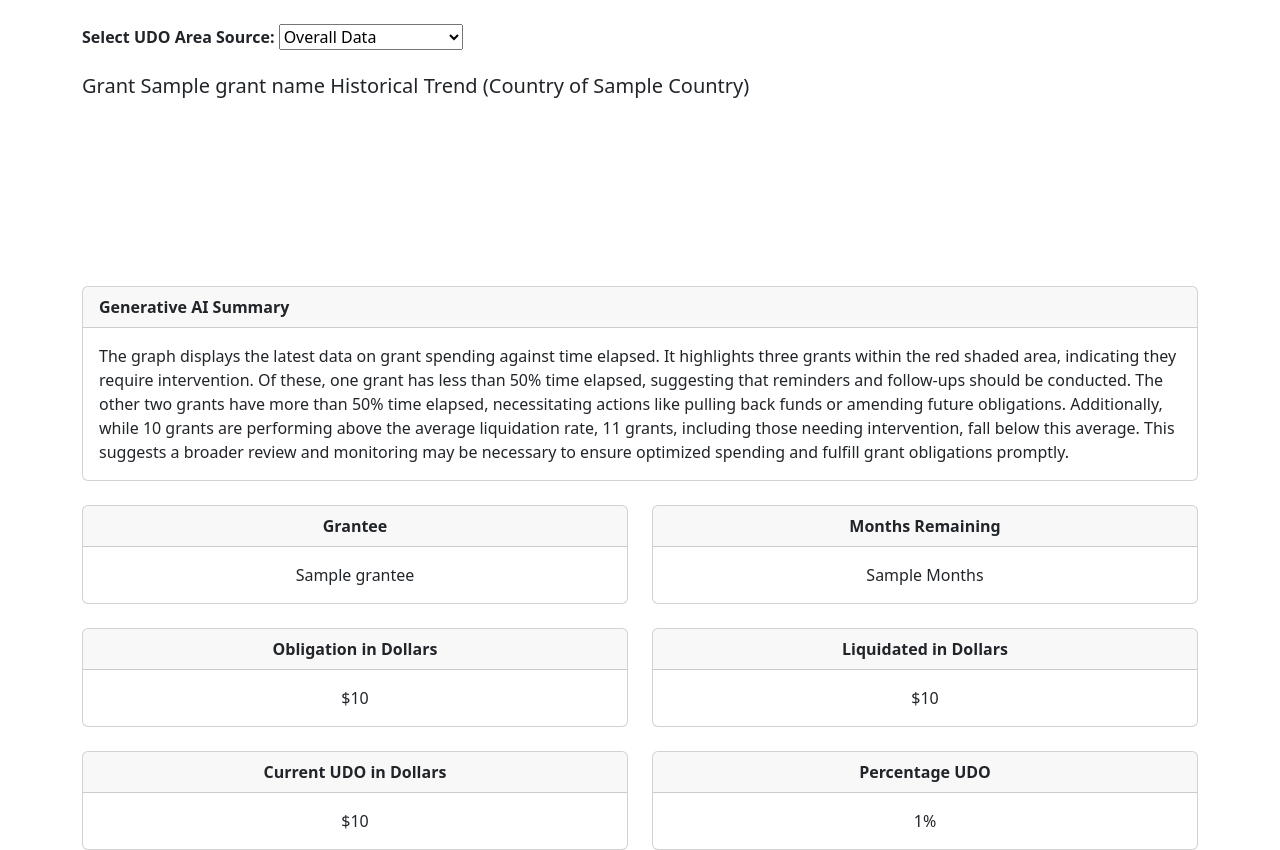
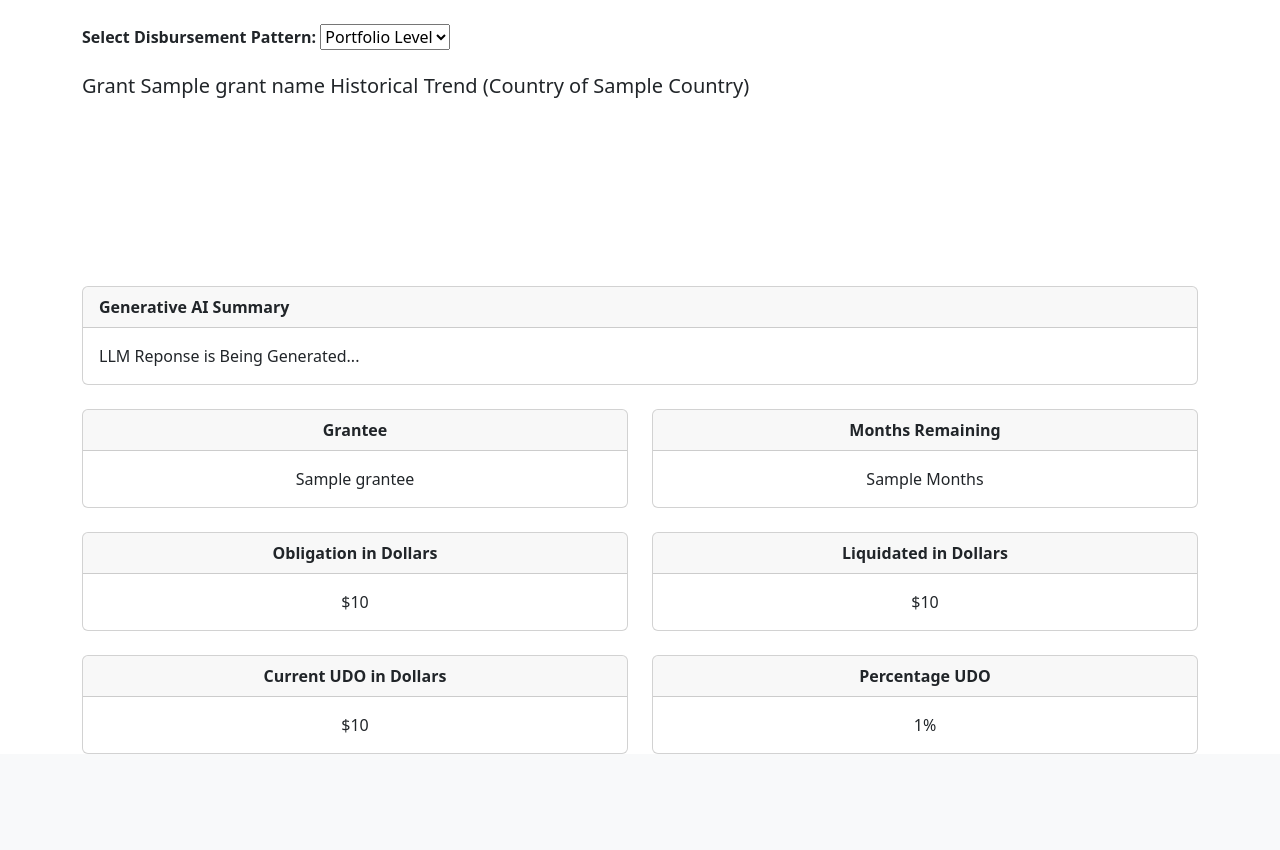
Before and after one commit to nmellachervu1/Grant-Management, a Flask app: template templates/grant_chart3.html in a window 1280 px wide. Shown: the part 56-906 px from the top of the page. After the commit the page ends 810 px from the top, so only its background shows below. Run offline with Flask 3, Linux system fonts and the light colour scheme; the template is opened without the code that fills it: most values are stand-ins (such as "Sample title", 1, 10 or a date in 2020); a map, chart or similar area stays blank; style sheets or scripts are compiled from the project's sources.

Commit message:
Updating grant tool naming conventions and small bug fixes

```diff
--- a/templates/grant_chart3.html
+++ b/templates/grant_chart3.html
@@ -2,10 +2,10 @@
 
 {% block body %}
 <div class="container-md mt-4">
-    <label for="dataSelector" style= "font-weight: bold;">Select UDO Area Source:</label>
+    <label for="dataSelector" style= "font-weight: bold;">Select Disbursement Pattern:</label>
     <select id="dataSelector">
-        <option value="data_global">Overall Data</option>
-        <option value="data_country">Country-Specific Data</option>
+        <option value="data_global">Portfolio Level</option>
+        <option value="data_country">Country Level</option>
     </select>
 </div>
 
@@ -23,7 +23,7 @@
                 </div>
                 <div class="card-body">
                     <p class="card-text", id="genai-summary">
-                        The graph displays the latest data on grant spending against time elapsed. It highlights three grants within the red shaded area, indicating they require intervention. Of these, one grant has less than 50% time elapsed, suggesting that reminders and follow-ups should be conducted. The other two grants have more than 50% time elapsed, necessitating actions like pulling back funds or amending future obligations. Additionally, while 10 grants are performing above the average liquidation rate, 11 grants, including those needing intervention, fall below this average. This suggests a broader review and monitoring may be necessary to ensure optimized spending and fulfill grant obligations promptly.
+                        LLM Reponse is Being Generated...
                     </p>
                 </div>
             </div>
@@ -105,6 +105,9 @@
         const grant_udo = "{{ grant_udo }}";
         const obligationForecast = {{ forecast_data|tojson }};
 
+        //log the data_country to the console
+        // console.log(data_country);
+
         // Adjust overlayData x-axis values
         overlayData.GrantTimeElapsed = overlayData.GrantTimeElapsed.map(x => x * 60 / 12 * 0.01);
 
@@ -117,6 +120,8 @@
         // Adjust forecast data x-axis values
         obligationForecast.GrantTimeElapsed = obligationForecast.GrantTimeElapsed.map(x => x * 60 / 12 * 0.01);
 
+        //Adjust data_glovbal x-axis values
+        data_global.GrantTimeElapsed = data_global.GrantTimeElapsed.map(x => x * 60 / 12 * 0.01);
 
 
 
@@ -126,7 +131,7 @@
             const lastX = overlayData.GrantTimeElapsed[overlayData.GrantTimeElapsed.length - 1];
             const lastY = overlayData.ObligationSpent[overlayData.ObligationSpent.length - 1];
 
-            data.GrantTimeElapsed = data.GrantTimeElapsed.map(x => x * 60 / 12 * 0.01);
+            //data.GrantTimeElapsed = data.GrantTimeElapsed.map(x => x * 60 / 12 * 0.01);
 
             const myChart = new Chart(ctx, {
                 type: 'line',
@@ -134,7 +139,7 @@
                     labels: data.GrantTimeElapsed,
                     datasets: [
                         {
-                            label: 'Grant Trend Line',
+                            label: 'Actual Drawdown',
                             data: overlayData.GrantTimeElapsed.map((x, i) => ({ x: x, y: overlayData.ObligationSpent[i] })),
                             backgroundColor: 'rgba(0, 0, 0, 0.5)',
                             borderColor: 'rgba(0, 0, 0, 1)',
@@ -145,7 +150,7 @@
                             order: 0 // Bring to front
                         },
                         {
-                            label: 'Obligation Forecast',
+                            label: 'Forecasted Drawdown',
                             data: obligationForecast.GrantTimeElapsed.map((x, i) => ({ x: x, y: obligationForecast.ObligationSpent[i] })),
                             backgroundColor: 'rgba(255, 255, 0, 0.5)',
                             borderColor: 'rgba(255, 255, 0, 1)',
@@ -156,10 +161,10 @@
 
                         },
                         {
-                            label: 'Average Liquidation Rate',
+                            label: 'Historical Average Drawdown',
                             data: avgObligationSpent.GrantTimeElapsed.map((x, i) => ({ x: x, y: avgObligationSpent.ObligationSpent[i] })),
-                            backgroundColor: 'rgba(255, 0, 0, 0.5)',
-                            borderColor: 'rgba(255, 0, 0, 1)',
+                            backgroundColor: 'rgba(0, 0, 255, 0.5)',
+                            borderColor: 'rgba(0, 0, 255, 1)',
                             borderWidth: 2,
                             fill: false,
                             pointRadius: 0,
@@ -181,7 +186,7 @@
                             type: 'linear',
                             title: {
                                 display: true,
-                                text: 'X-Axis: Year',
+                                text: 'Liquidation Year',
                                 font: {
                                     size: 20
                                 }
@@ -249,6 +254,8 @@
 
         // Initial chart creation with global data
         let currentChart = createChart(data_global);
+        //Call the updateSummary function to display the summary
+        updateSummary(true, overlayData, data_global);
 
         // Event listener for data selector
         document.getElementById('dataSelector').addEventListener('change', function(event) {
@@ -259,6 +266,10 @@
             if(currentChart){
                 currentChart.destroy();
             }
+
+            //console log the selected data, add "Selected Data" to the console log
+            console.log(selectedData);
+            console.log("Selected Data");
 
             // Create a new chart with the selected data
             currentChart = createChart(selectedData);
```
